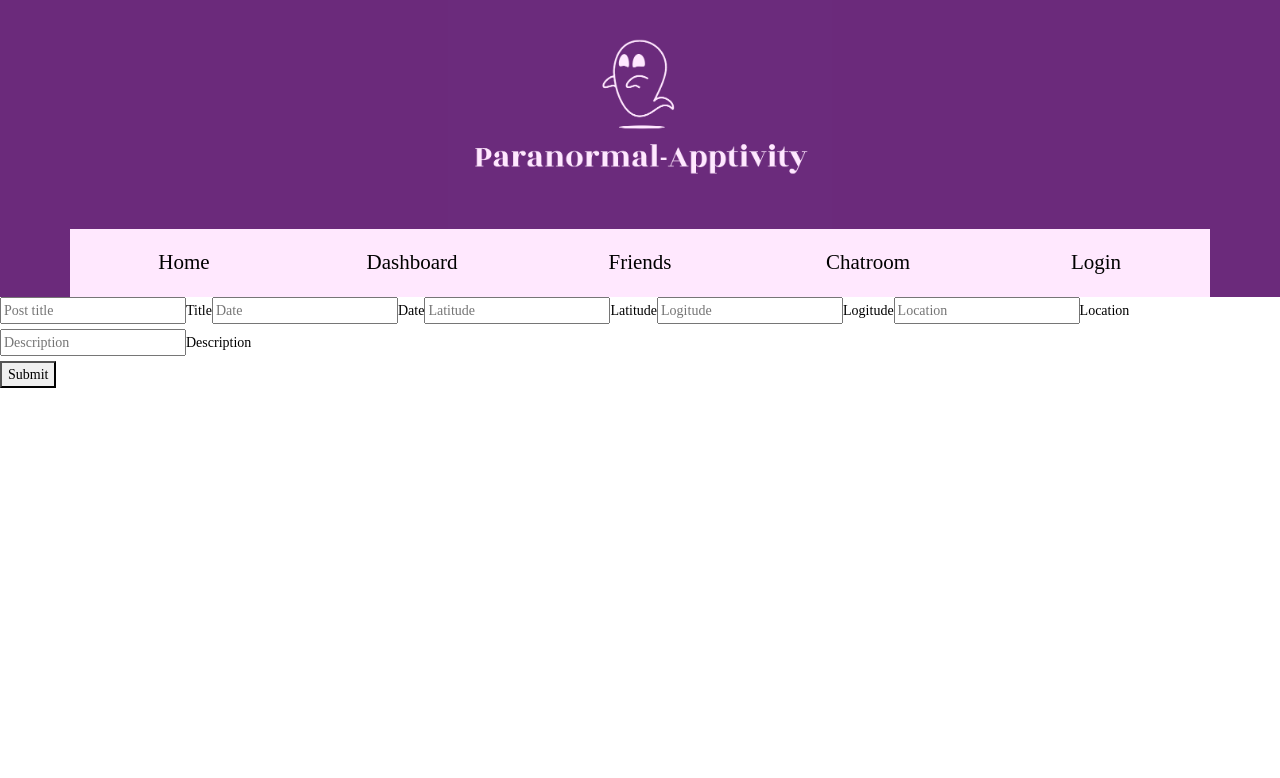
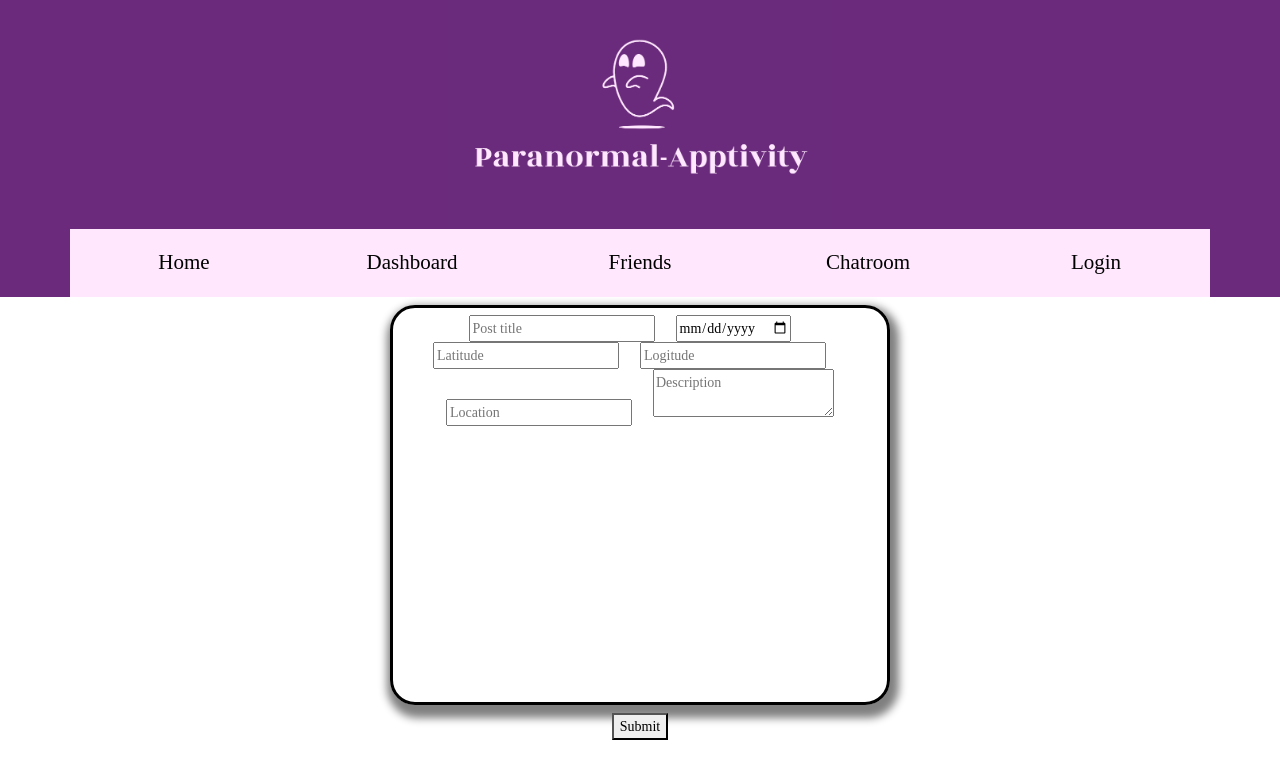
Before and after one commit to laceywalkerr/Paranormal-Apptivity, a React (Create React App) app: page /posts/new in a window 1280 px wide. Shown: the top 778 px of the page. Built offline with nearby package versions, Linux system fonts and the light colour scheme; a web font is replaced by a local one.

Commit message:
minor tweeks to css

```diff
--- a/src/components/login/Login.js
+++ b/src/components/login/Login.js
@@ -51,7 +51,7 @@ const Login = props => {
     <form onSubmit={handleLogin}>
       <fieldset className="login">
         <h3>Hello, please sign in!</h3>
-        <div className="formgrid">
+        <div className="formgridlogin">
           <input onChange={handleFieldChange} type="email"
           id="email"
           placeholder="Email Address"
--- a/src/components/posts/Post.css
+++ b/src/components/posts/Post.css
@@ -1,4 +1,4 @@
-
+/*
 .card-content {
   padding: .5em;
   margin: 8px;
@@ -7,6 +7,19 @@
   align-items: center;
   width: 500px;
   height: 400px;
+  border-radius: 25px;
+  box-shadow: 3px 7px 9px 6px grey;
+
+
+} */
+
+
+.card-content {
+  padding: .5em;
+  margin: 8px;
+  border-style: solid;
+  border-color: black;
+  align-items: center;
   border-radius: 25px;
   box-shadow: 3px 7px 9px 6px grey;
 
@@ -32,7 +45,9 @@
 .card-posttitle {
   color: purple;
   text-align: center;
+
 }
+
 
 .button {
   transition-duration: 0.4s;
@@ -43,3 +58,17 @@
   background-color: black;
   color: blue;
 }
+
+.formgrid {
+
+  padding: .5em;
+  margin: 8px;
+  border-style: solid;
+  border-color: black;
+  align-items: center;
+  width: 500px;
+  height: 400px;
+  border-radius: 25px;
+  box-shadow: 3px 7px 9px 6px grey;
+  text-size-adjust: bold;
+}
--- a/src/components/posts/PostCard.js
+++ b/src/components/posts/PostCard.js
@@ -5,9 +5,9 @@ import "./Post.css"
 const PostCard = props => {
     return (
             <div className="card-content">
-                <picture className="postimg">
+                {/* <picture className="postimg">
                     <img src={require("./postimg.png")} alt="Entry Icon"  />
-                </picture>
+                </picture> */}
                 <h3>
                 <span className="card-posttitle">
                     Title: &nbsp;
--- a/src/components/posts/PostForm.js
+++ b/src/components/posts/PostForm.js
@@ -1,5 +1,6 @@
 import React, { useState } from 'react';
 import PostManager from '../../modules/PostManager';
+import "./Post.css"
 
 const PostForm = props => {
   const [post, setPost] = useState({ userId: parseInt(sessionStorage.activeUserId), title: "", date: "", latitude: "", logitude: "", location: "", description: ""});
@@ -26,6 +27,7 @@ const PostForm = props => {
     <>
       <form>
         <fieldset>
+          <center>
           <div className="formgrid">
             <input
               type="text"
@@ -34,17 +36,17 @@ const PostForm = props => {
               id="title"
               placeholder="Post title"
             />
-            <label htmlFor="title">Title</label>
-
+            {/* <label htmlFor="title">Title</label> */}
+            &nbsp;&nbsp;&nbsp;&nbsp;&nbsp;&nbsp;
             <input
-              type="text"
+              type="date"
               required
               onChange={handleFieldChange}
               id="date"
               placeholder="Date"
             />
-            <label htmlFor="date">Date</label>
-
+            {/* <label htmlFor="date">Date</label> */}
+            &nbsp;&nbsp;&nbsp;&nbsp;&nbsp;&nbsp;
             <input
               type="text"
               required
@@ -52,8 +54,8 @@ const PostForm = props => {
               id="latitude"
               placeholder="Latitude"
             />
-            <label htmlFor="latitude">Latitude</label>
-
+            {/* <label htmlFor="latitude">Latitude</label> */}
+            &nbsp;&nbsp;&nbsp;&nbsp;&nbsp;&nbsp;
             <input
               type="text"
               required
@@ -61,8 +63,8 @@ const PostForm = props => {
               id="logitude"
               placeholder="Logitude"
             />
-            <label htmlFor="logitude">Logitude</label>
-
+            {/* <label htmlFor="logitude">Logitude</label> */}
+            &nbsp;&nbsp;&nbsp;&nbsp;&nbsp;&nbsp;
             <input
               type="text"
               required
@@ -70,16 +72,17 @@ const PostForm = props => {
               id="location"
               placeholder="Location"
             />
-            <label htmlFor="location">Location</label>
-
-            <input
+            {/* <label htmlFor="location">Location</label> */}
+            &nbsp;&nbsp;&nbsp;&nbsp;&nbsp;&nbsp;
+            <textarea
                 type="text"
                 required
                 onChange={handleFieldChange}
                 id="description"
                 placeholder="Description"
+
               />
-              <label htmlFor="description">Description</label>
+              {/* <label htmlFor="description">Description</label> */}
 
           </div>
           <div className="alignRight">
@@ -89,6 +92,7 @@ const PostForm = props => {
               onClick={constructNewPost}
             >Submit</button>
           </div>
+          </center>
         </fieldset>
       </form>
     </>
```
Also changed, not shown: api/database.json (+44 -1 lines).
